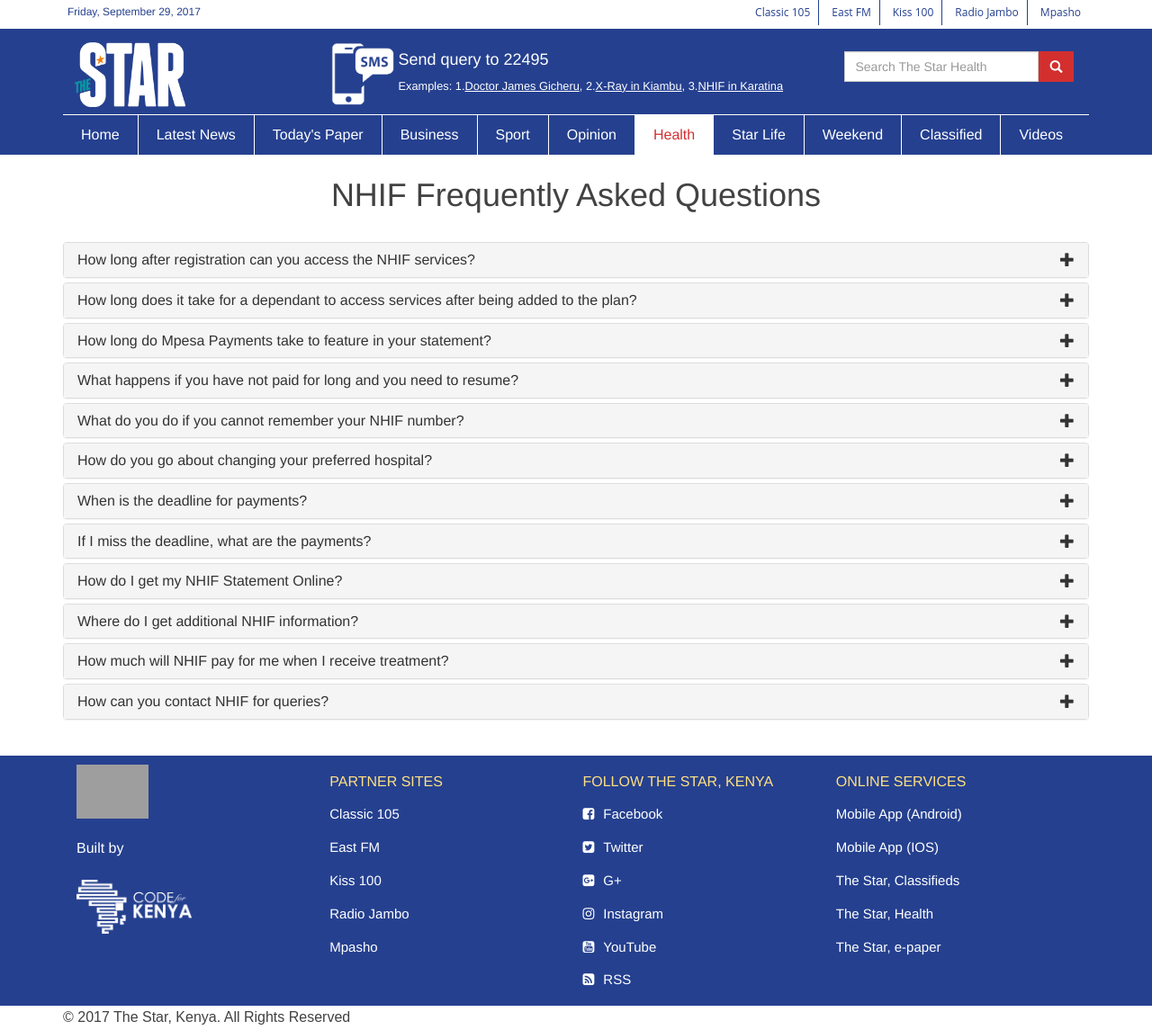
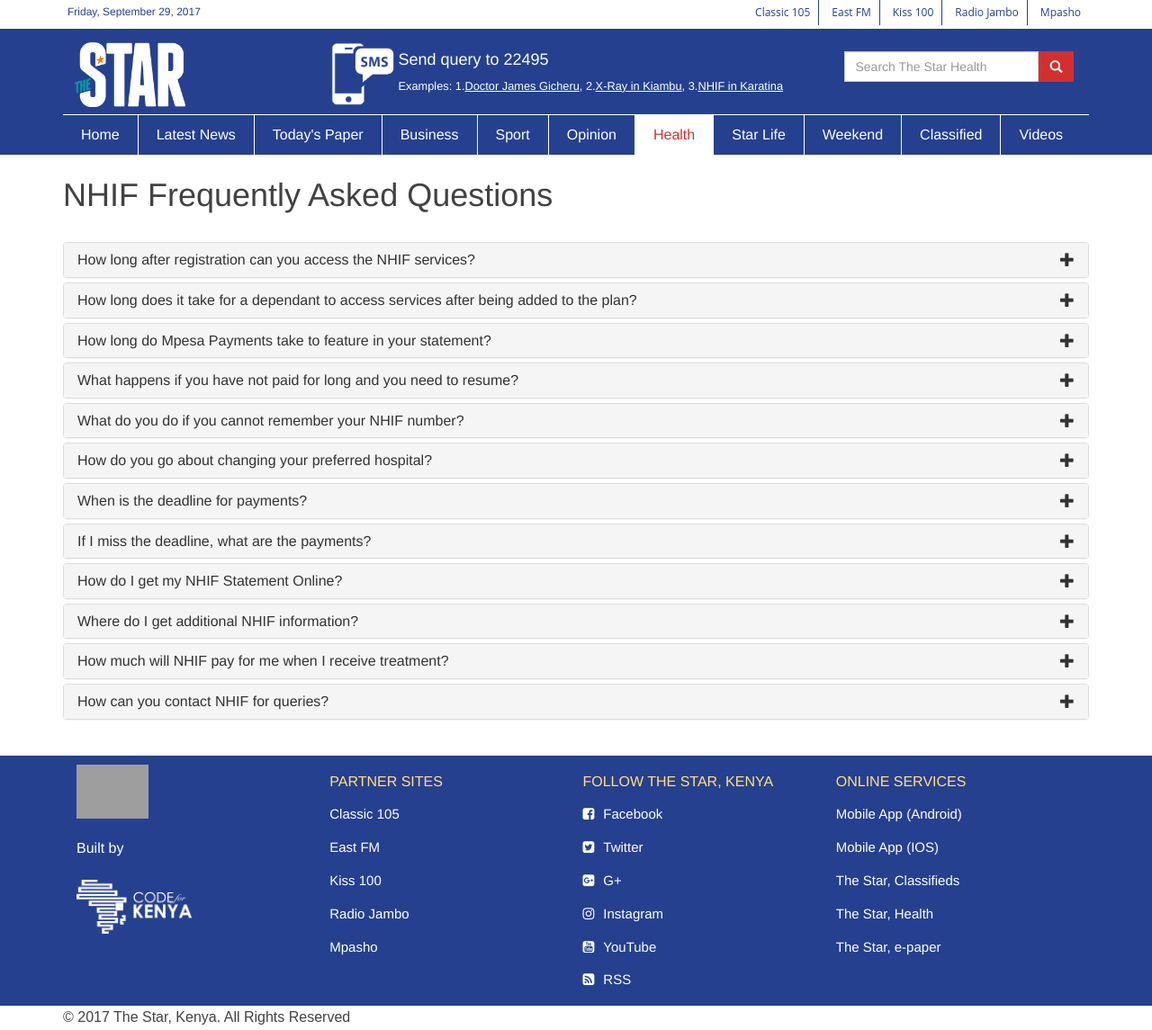
Before and after one commit to CodeForAfrica/HealthTools.KE-theStarHealth, a Jekyll site: the page built from nhif-faq.html, in a window 1280 px wide. Shown: the whole page at 90% size. Built offline with Jekyll 4.4.1, drawn with Linux system fonts in a browser that asks for light colours; a script that is not in the unit is left out; grey boxes are pictures that could not be loaded.

Commit message:
Update nhif-faq.html

```diff
--- a/nhif-faq.html
+++ b/nhif-faq.html
@@ -4,7 +4,7 @@ title: NHIF FAQ
 ---
 <div class="container">
   <div class="faq-container">
-    <h1 style="text-align: center">NHIF Frequently Asked Questions</h1>
+    <h1>NHIF Frequently Asked Questions</h1>
     <br/>
     <div class="panel-group" id="faqAccordion">
       <div class="panel panel-default ">
```
